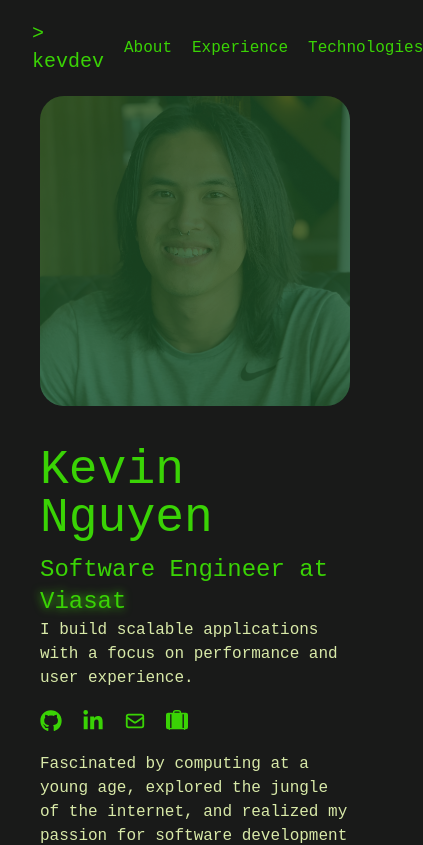
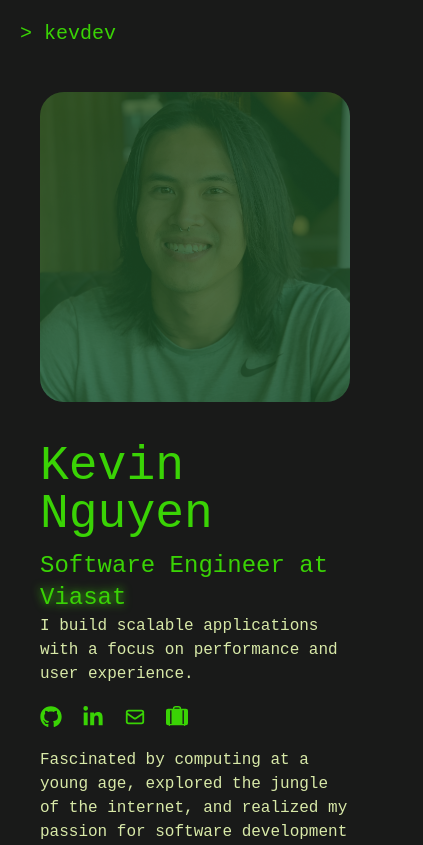
Before and after one commit to ktn1234/personal-website, a React (Vite) app: page / in a window 390 px wide. Shown: the top 845 px of the page, 423 px wide, since content can reach past the window. Built offline with nearby package versions, Linux system fonts and the light colour scheme.

Commit message:
:iphone: Scale padding and hide nav bar text as screen size scales

```diff
--- a/src/components/Navbar/NavbarDesktop.tsx
+++ b/src/components/Navbar/NavbarDesktop.tsx
@@ -25,14 +25,14 @@ function NavbarDesktop(): JSX.Element {
 
   return (
     <header>
-      <nav className="pl-8 pr-8 pt-5 flex justify-between items-center">
+      <nav className="px-5 pt-5 md:flex md:justify-between md:items-center">
         <div>
           <span className="cursor-pointer">
             <p className="text-xl inline"> {"> kevdev"}</p>
           </span>
         </div>
         <div>
-          <ul className="flex">
+          <ul className="flex invisible md:visible">
             {links.map((link: Link, index: number) => (
               <li className="pl-5" key={index}>
                 <a href={link.url}>{link.title}</a>
```
